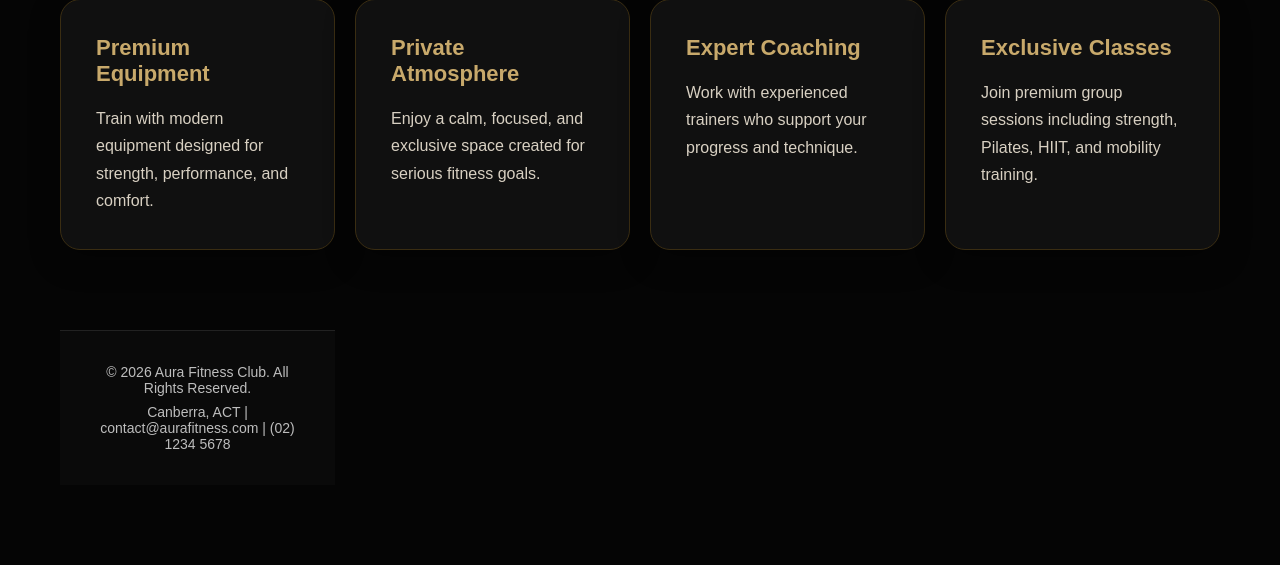
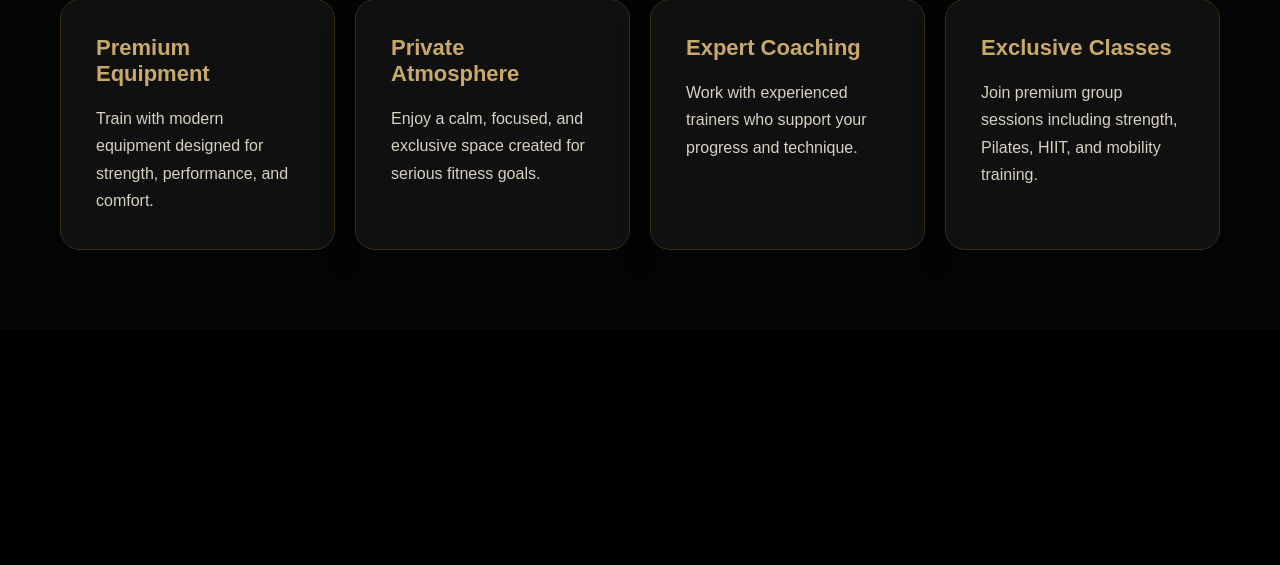
Before and after one commit to ErciliaB/gym_management_system_project, a PHP site: page / in a window 1280 px wide. Shown: the part 810-1375 px from the top of the page. After the commit the page ends 1060 px from the top, so only its background shows below. Run offline with PHP 8.4, Linux system fonts and the light colour scheme.

Commit message:
Removed footer from index.php

```diff
--- a/index.php
+++ b/index.php
@@ -59,15 +59,6 @@
         <h3>Exclusive Classes</h3>
         <p>Join premium group sessions including strength, Pilates, HIIT, and mobility training.</p>
     </div>
-    <footer class="footer">
-    <p>&copy; 2026 Aura Fitness Club. All Rights Reserved.</p>
-
-    <p>
-        Canberra, ACT |
-        contact@aurafitness.com |
-        (02) 1234 5678
-    </p>
-</footer>
 </section>
 
 </body>
--- a/style.css
+++ b/style.css
@@ -441,16 +441,3 @@ textarea {
 .card {
     transition: all 0.3s ease;
 }
-.footer {
-    margin-top: 60px;
-    padding: 25px;
-    text-align: center;
-    background: #0a0a0a;
-    border-top: 1px solid #222;
-}
-
-.footer p {
-    color: #bdbdbd;
-    margin: 8px 0;
-    font-size: 14px;
-}
```
